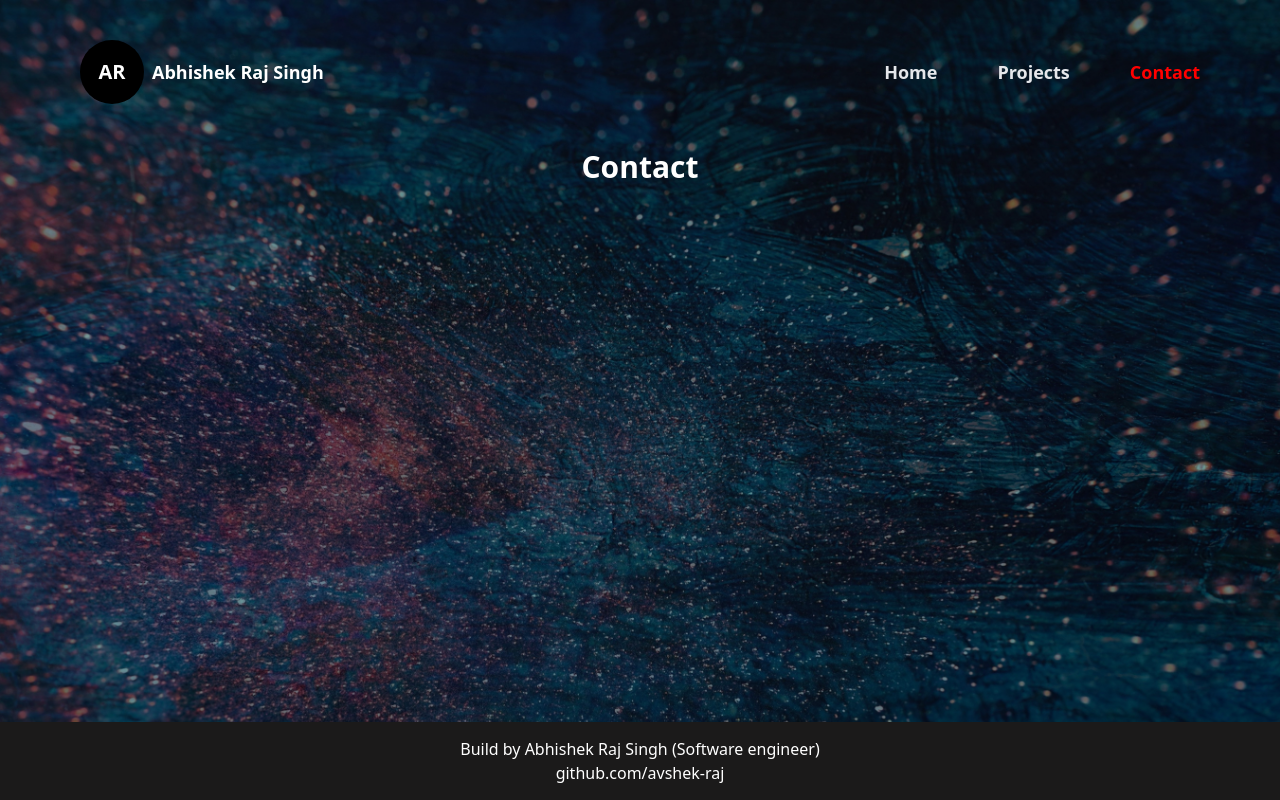
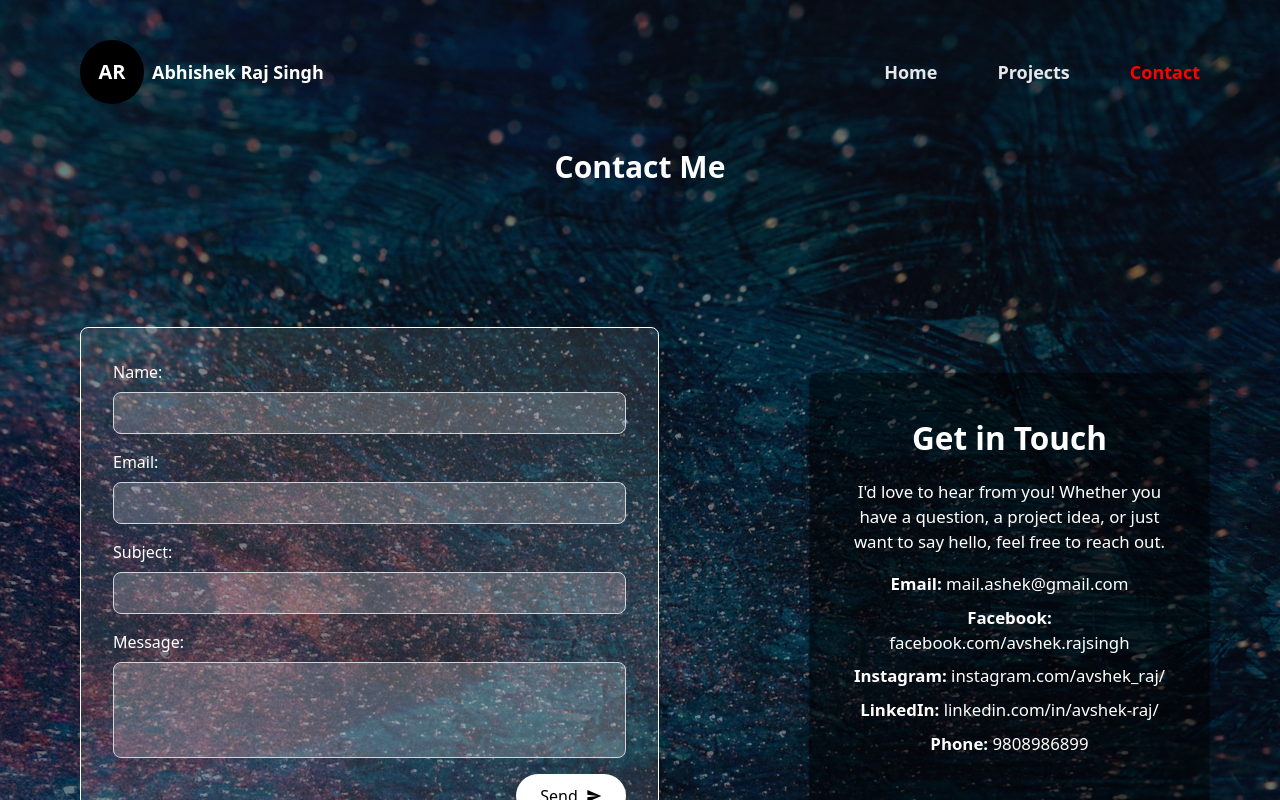
Before and after one commit to Avshek-raj/Portfolio, a React (Vite) app: page /Contact in a window 1280 px wide. Shown: the top 800 px of the page. Built offline with nearby package versions, Linux system fonts and the light colour scheme.

Commit message:
Added contact page

```diff
--- a/src/components/Contact.jsx
+++ b/src/components/Contact.jsx
@@ -1,5 +1,69 @@
+import { MdSend } from "react-icons/md"
+import { Form } from "react-router"
+
 export const Contact = () => {
     return <>
-        <h1>Contact</h1>
+        <h1 className="">Contact Me</h1>
+        <div className="flex items-center justify-between col-span-2 min-h-screen ">
+            <div className="mx-20 w-full bg-white/10 border p-8 rounded-lg shadow-lg hover:shadow-xl hover:scale-105 transition-transform duration-300">
+                <form className="flex flex-col">
+                    <label htmlFor="name" className="text-left mb-2">Name:</label>
+                    <input
+                        type="text"
+                        id="name"
+                        name="name"
+                        className="w-full p-2 mb-4 rounded-lg bg-white/20 border border-gray-300 focus:outline-none focus:ring-2 focus:ring-red-500"
+                    />
+
+                    <label htmlFor="email" className="text-left mb-2">Email:</label>
+                    <input
+                        type="email"
+                        id="email"
+                        name="email"
+                        className="w-full p-2 mb-4 rounded-lg bg-white/20 border border-gray-300 focus:outline-none focus:ring-2 focus:ring-red-500"
+                    />
+                    <label htmlFor="subject" className="text-left mb-2">Subject:</label>
+                    <input
+                        type="subject"
+                        id="subject"
+                        name="subject"
+                        className="w-full p-2 mb-4 rounded-lg bg-white/20 border border-gray-300 focus:outline-none focus:ring-2 focus:ring-red-500"
+                    />
+                    <label htmlFor="message" className="text-left mb-2">Message:</label>
+                    <input
+                        type="message"
+                        id="message"
+                        name="message"
+                        maxLength={20000}
+                        className="w-full h-24 p-2 mb-4 rounded-lg bg-white/20 border border-gray-300 focus:outline-none focus:ring-2 focus:ring-red-500"
+                    />
+                    {/* <button type="submit" className="w-[110px] flex gap-2 items-center justify-center  h-auto px-4 py-2 rounded-xl text-white ">
+                        Send <MdSend className="" />
+
+                    </button> */}
+                    <div className="flex justify-end">
+                        <button
+                            type="submit"
+                            className="w-[110px] flex gap-2 items-center justify-center h-auto px-4 py-2 rounded-xl text-white bg-blue-500"
+                        >
+                            Send <MdSend />
+                        </button>
+                    </div>
+                </form>
+            </div>
+            <div className="flex w-full">
+                <div className="mx-20 bg-black/50 p-10 scale-105 rounded-lg shadow-lg hover:shadow-xl hover:scale-110 transition-transform duration-300">
+                    <h1 className="mb-4">Get in Touch</h1>
+                    <p className="mb-4">I'd love to hear from you! Whether you have a question, a project idea, or just want to say hello, feel free to reach out.</p>
+                    <p className="mb-2"><strong>Email: </strong>mail.ashek@gmail.com</p>
+                    <p className="mb-2"><strong>Facebook: </strong><a className="hover:text-red-500" target="_blank" href="https://www.facebook.com/avshek.rajsingh/">facebook.com/avshek.rajsingh</a> </p>
+                    <p className="mb-2"><strong>Instagram: </strong><a className="hover:text-red-500" target="_blank" href="https://www.instagram.com/avshek_raj/">instagram.com/avshek_raj/</a> </p>
+                    <p className="mb-2"><strong>LinkedIn: </strong><a className="hover:text-red-500" target="_blank" href="https://www.linkedin.com/in/avshek-raj/">linkedin.com/in/avshek-raj/</a> </p>
+                    <p className="mb-2"><strong>Phone: </strong>9808986899</p>
+                    </div>
+
+            </div>
+        </div>
+
     </>
 }
--- a/src/components/Home.jsx
+++ b/src/components/Home.jsx
@@ -7,7 +7,7 @@ import { FaFlutter } from 'react-icons/fa6';
 import { FaJava } from 'react-icons/fa';
 import { FaAndroid } from 'react-icons/fa';
 import { BiLogoFirebase } from 'react-icons/bi';
-import { DiDart } from 'react-icons/di';
+import { DiDart, DiDocker } from 'react-icons/di';
 import { PiFileSql } from 'react-icons/pi';
 import { SiApachecordova, SiSqlite } from 'react-icons/si';
 import avshek from "../assets/avshek1.jpg"
@@ -31,7 +31,7 @@ export const Home = () => {
 Experienced in hybrid app development and working with international teams to deliver scalable digital products.
 
                 <div className="flex flex-row gap-10 my-10">
-                    <button className="px-4 py-2">
+                    <button className="px-4 py-2" onClick={() => window.open(window.location.href + "projects", "_self")}>
                         <span>View My Work</span>
                         <span className="font-bold text-xl pl-2">➡︎</span>
                     </button>
@@ -45,18 +45,18 @@ Experienced in hybrid app development and working with international teams to de
             </div>
             <div className="flex flex-1 justify-center">
                 <div className="hover:scale-110 transition-size duration-500">
-                    {/* <img
+                    <img
                         src={avshek}
                         alt="Avshek"
-                        className="w-[550px] h-[550px] rounded-full  shadow-2xl shadow-black"
-                    /> */}
+                        className="mt-10 w-[400px] h-[400px] rounded-full object-cover  shadow-2xl shadow-black"
+                    />
                 </div>
             </div>
 
 
         </div>
         <h1>Skills</h1>
-        <div className="skills flex flex-wrap flex-row mx-18 my-5">
+        <div className="skills mt-10 flex flex-wrap flex-row mx-18 my-5">
             <div className="skillItem">
                 <div className="w-16 h-16  text-white flex items-center justify-center rounded-full text-xl font-bold">
                     <FaHtml5 className="w-100 h-100" />
@@ -141,10 +141,16 @@ Experienced in hybrid app development and working with international teams to de
                 </div>
                 <p>Github</p>
             </div>
+            <div className="skillItem">
+                <div className="w-16 h-16 text-white flex items-center justify-center rounded-full text-xl font-bold">
+                    <DiDocker className="w-100 h-100" />
+                </div>
+                <p>Docker</p>
+            </div>
         </div>
         <div className="experience opacity-75 bg-black m-20 rounded-lg p-10">
             <h1 className="">Experience</h1>
-            <div className="flex flex-row justify-between w-full">
+            <div className="flex mt-10 flex-row justify-between w-full">
                 <p className="mx-20 text-xl"><strong>Procit BV</strong></p>
                 <p className=" mx-20 text-lg" >(July-2022 to Oct-2025)</p>
             </div>
--- a/src/components/Projects.jsx
+++ b/src/components/Projects.jsx
@@ -2,7 +2,6 @@ import { ProjectList } from "../ui/ProjectList"
 
 export const Projects = () => {
     return <>
-        <h1>Projects</h1>
         <ProjectList />
     </>
 }
--- a/src/layout/Footer.jsx
+++ b/src/layout/Footer.jsx
@@ -5,7 +5,7 @@ export const Footer = () => {
         <footer className="text-center py-4 mt-auto mb-0">
             <div className="footer-content">
                 <p>Build by Abhishek Raj Singh (Software engineer)</p>
-                <a href="https://github.com/avshek-raj" className="">github.com/avshek-raj</a>
+                <a href="https://github.com/avshek-raj" target="#" className="">github.com/avshek-raj</a>
             </div>
             {/* <div className="footer-bottom">
                 <p className="">© 2025 Abhishek Raj Singh. All rights reserved.</p>
--- a/src/ui/ProjectList.jsx
+++ b/src/ui/ProjectList.jsx
@@ -19,7 +19,28 @@ export const ProjectList = () => {
             description: "My personal portfolio website to showcase my projects and skills.",
             githubLink: "https://github.com/Avshek-raj/Portfolio",
             language: ["React", "JavaScript"],
-            demoLink: "#"
+            demoLink: ""
+        },
+        {
+            title: "System management service",
+            description: "A windows app made using Swing and MySQL for database to provide and get services.",
+            githubLink: "https://github.com/Avshek-raj/System-Managent-Service",
+            language: ["Java", "MySQL"],
+            demoLink: ""
+        },
+        {
+            title: "ImageChat",
+            description: "A windows app where users can chat with AI bot using images as input.",
+            githubLink: "https://github.com/Avshek-raj/ImageChat",
+            language: ["Java", "Room"],
+            demoLink: ""
+        },
+        {
+            title: "BuyNsell",
+            description: "A webapp where users can buy and sell goods.",
+            githubLink: "https://github.com/Avshek-raj/BuyNsell",
+            language: ["JavaScript"],
+            demoLink: "https://avshek-raj.github.io/BuyNsell/#"
         },
     ]
     return <>
@@ -28,12 +49,12 @@ export const ProjectList = () => {
             <ul className="flex flex-row flex-wrap justify-center mt-15">
                 {projects.map((project, index) => {
                     return (
-                        <div key={index} className="bg-white/10 mx-25 hover:scale-101 border p-4 my-4 rounded-lg shadow-lg hover:shadow-xl transition-shadow duration-300">
+                        <div key={index} className="w-120 bg-white/10 mx-25 hover:scale-101 border p-4 my-4 rounded-lg shadow-lg hover:shadow-xl transition-shadow duration-300">
                             <div key={index} className="bg-white/20 border p-4 rounded-lg hover:scale-101 hover:bg-white/40 transition-colors duration-300 cursor-pointer">
                                 <h2 className="text-2xl font-bold mb-2">{project.title}</h2>
                                 <p className="mb-4">{project.description}</p>
                             </div>
-                            <div className="mb-2 justify-between flex gap-20">
+                            <div className="mb-2 justify-between flex ">
                                 <div className="language-section flex flex-row">
                                     {project.language.map((lang, langIndex) => (
                                         <span key={langIndex} className="my-2 block border text-sm px-2 py-1 rounded-sm mr-2">{lang}</span>
```
